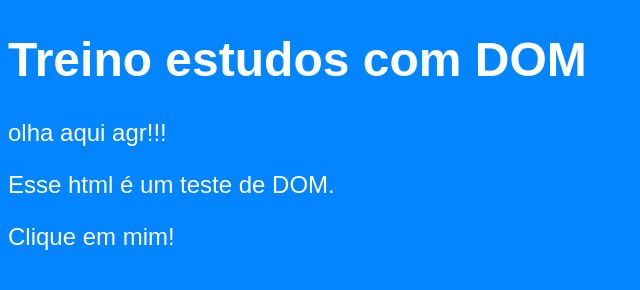
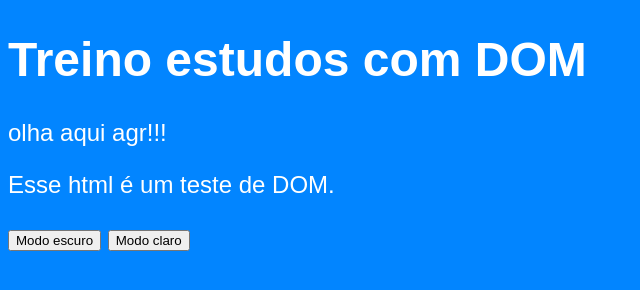
Before and after one commit to PedroRibeiroDeziderio/Estudos-de-Html-Css-Js, a plain HTML site: page index.html in a window 1280 px wide. Shown: the whole page, without its empty margins (0-640 px from the left). Drawn offline with Linux system fonts and the light colour scheme.

Commit message:
colocando js

```diff
--- a/index.html
+++ b/index.html
@@ -5,12 +5,14 @@
     <meta name="viewport" content="width=device-width, initial-scale=1.0">
     <title>Estudos e Testes</title>
     <link rel="stylesheet" href="css/style.css">
-    <script src="js/script.js"></script>
+    <script src="js/script.js" defer></script>
 </head>
 <body>
     <h1>Treino estudos com DOM</h1>
     <p>olha aqui agr!!!</p>
     <p>Esse html é um teste de DOM. </p>
-    <div>Clique em mim!</div>
+    <button type="button" onclick="escuro(corpo)" >Modo escuro</button>
+    <button type="button" onclick="claro(corpo)" >Modo claro</button>
+
 </body>
 </html>
--- a/js/script.js
+++ b/js/script.js
@@ -1,2 +1,9 @@
-var p = window.document.getElementsByTagName('p')[1]
-window.document.write('Esta escrito isso: ' + p.innerText)
+var corpo = window.document.body
+
+function escuro(corpo){
+    corpo.style.background = '#000000'
+}
+
+function claro(corpo){
+    corpo.style.background = '#0285ff'
+}
```
